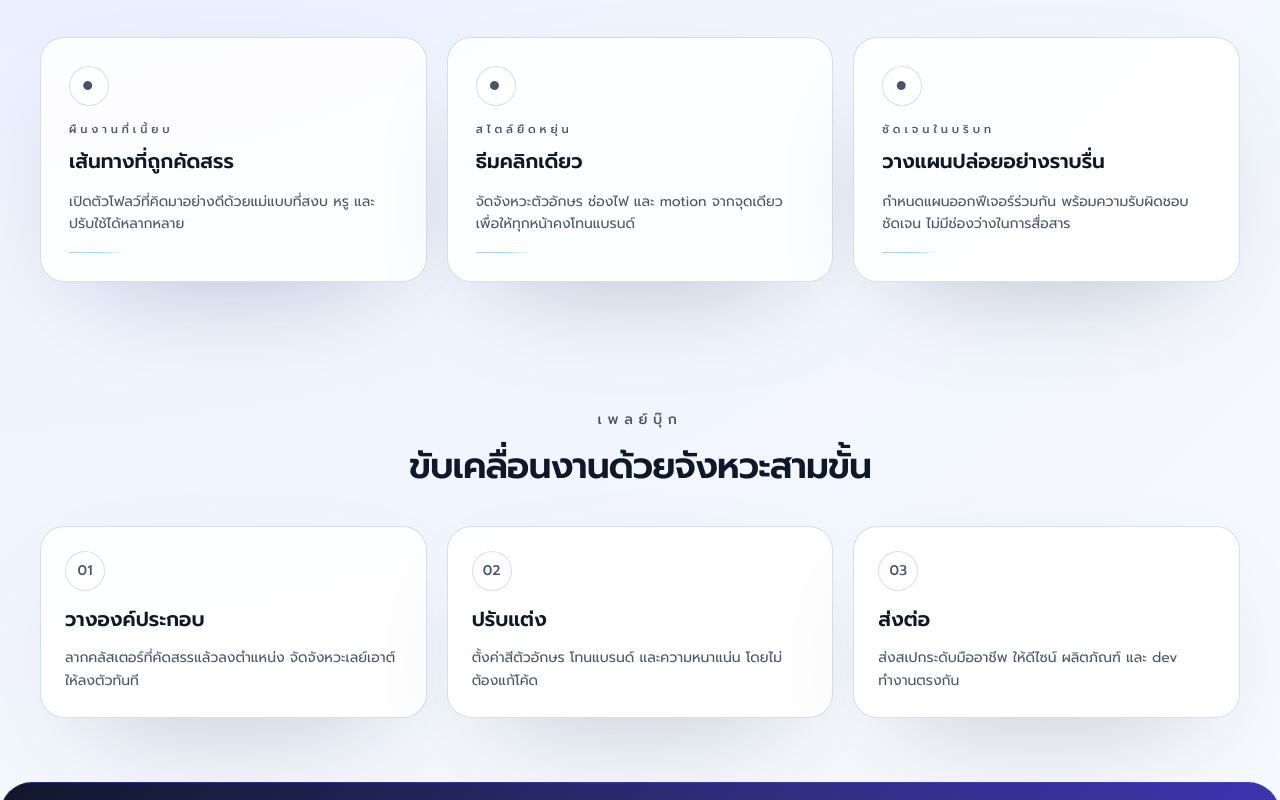
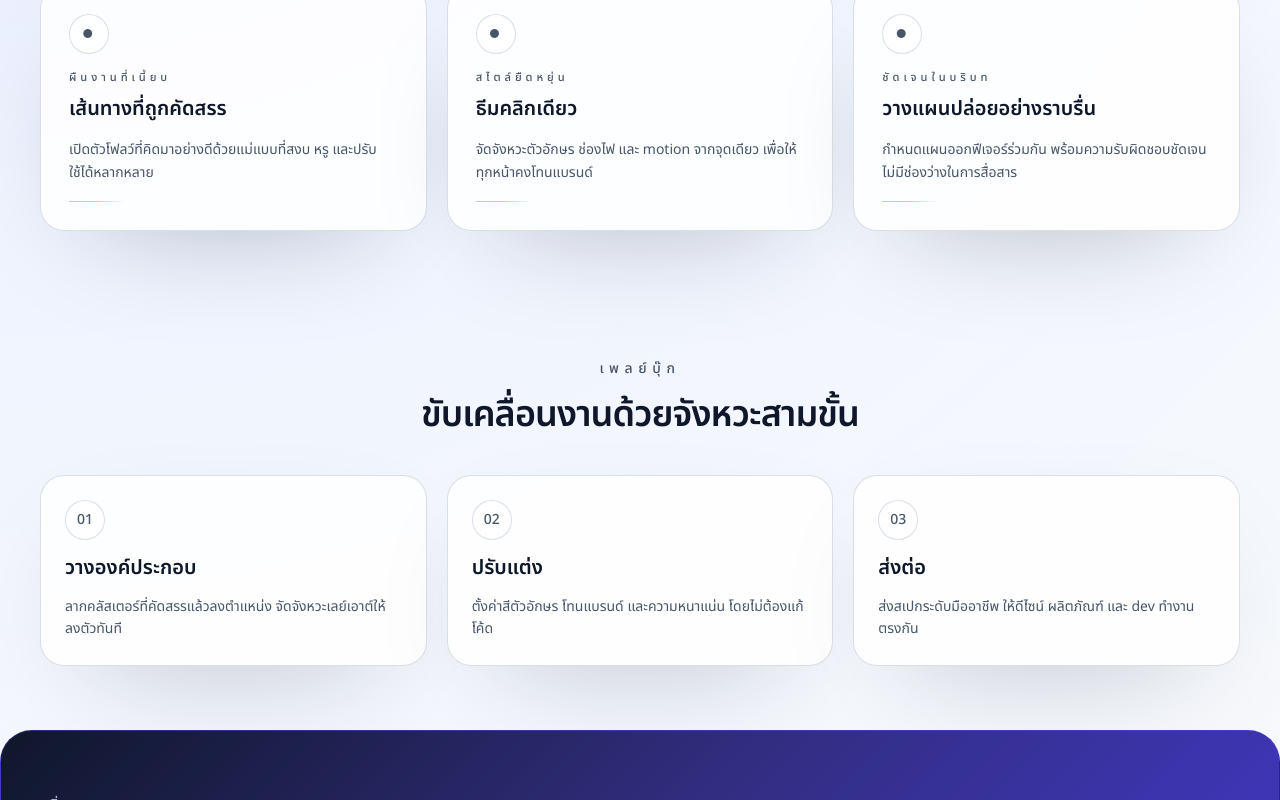
Before and after one commit to Karbys/MEBLOCK, a Next.js app in the folder app/: page / in a window 1280 px wide. Shown: the part 811-1611 px from the top of the page. Built offline with nearby package versions, Linux system fonts and the light colour scheme.

Commit message:
fix: font

```diff
--- a/app/app/globals.css
+++ b/app/app/globals.css
@@ -3,8 +3,8 @@
 :root {
   --background: #ffffff;
   --foreground: #171717;
-  --font-sans: var(--font-nunito, 'Nunito', system-ui, -apple-system, BlinkMacSystemFont, 'Segoe UI', sans-serif);
-  --font-thai: var(--font-prompt, 'Prompt', 'Nunito', system-ui, -apple-system, BlinkMacSystemFont, 'Segoe UI', sans-serif);
+  --font-sans: var(--font-notosansthai, 'Noto Sans Thai', system-ui, -apple-system, BlinkMacSystemFont, 'Segoe UI', sans-serif);
+  --font-thai: var(--font-notosansthai, 'Noto Sans Thai', system-ui, -apple-system, BlinkMacSystemFont, 'Segoe UI', sans-serif);
   --font-mono: var(--font-geist-mono);
   --page-background: radial-gradient(circle at top left, rgba(129, 140, 248, 0.18), rgba(237, 242, 255, 0.65) 45%, rgba(248, 250, 252, 1) 100%);
   --color-text-primary: #0f172a;
--- a/app/app/layout.tsx
+++ b/app/app/layout.tsx
@@ -1,5 +1,5 @@
 import type { Metadata } from "next";
-import { Geist, Geist_Mono, Nunito, Prompt } from "next/font/google";
+import { Geist, Geist_Mono, Noto_Sans_Thai } from "next/font/google";
 import "./globals.css";
 import Navbar from "@/components/layout/Navbar";
 import Providers from "./providers";
@@ -14,17 +14,10 @@ const geistMono = Geist_Mono({
   subsets: ["latin"],
 });
 
-const nunito = Nunito({
-  variable: "--font-nunito",
-  subsets: ["latin"],
-  weight: ["400", "500", "600", "700"],
-  display: "swap",
-});
-
-const prompt = Prompt({
-  variable: "--font-prompt",
+const notoSansThai = Noto_Sans_Thai({
+  variable: "--font-notosansthai",
   subsets: ["latin", "thai"],
-  weight: ["400", "500", "600", "700"],
+  weight: ["300", "400", "500", "600", "700"],
   display: "swap",
 });
 
@@ -40,7 +33,7 @@ export default function RootLayout({
 }>) {
   return (
     <html lang="th">
-      <body className={`${geistSans.variable} ${geistMono.variable} ${nunito.variable} ${prompt.variable} antialiased`}>
+      <body className={`${geistSans.variable} ${geistMono.variable} ${notoSansThai.variable} antialiased`}>
         <Providers>
           <Navbar />
           {children}
```
